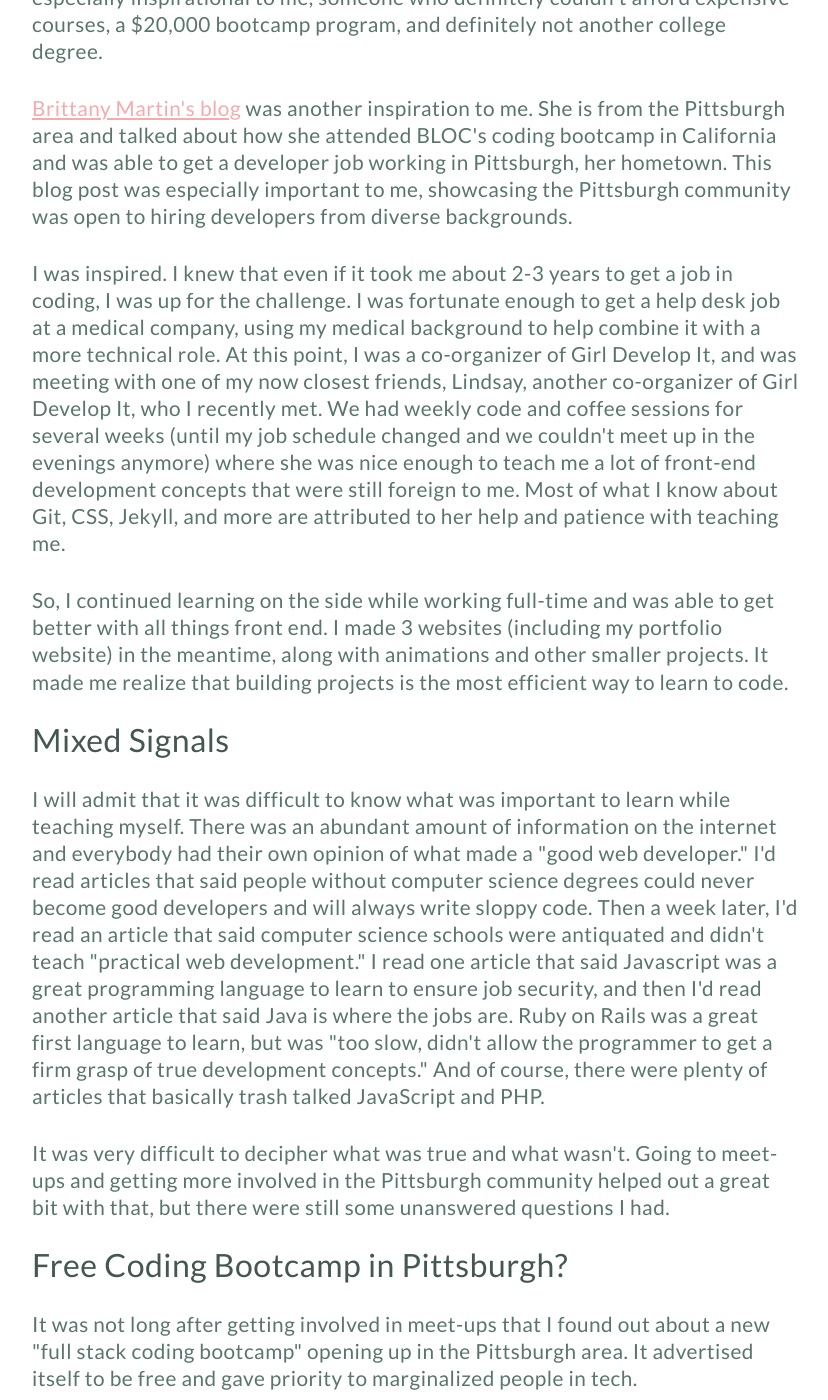
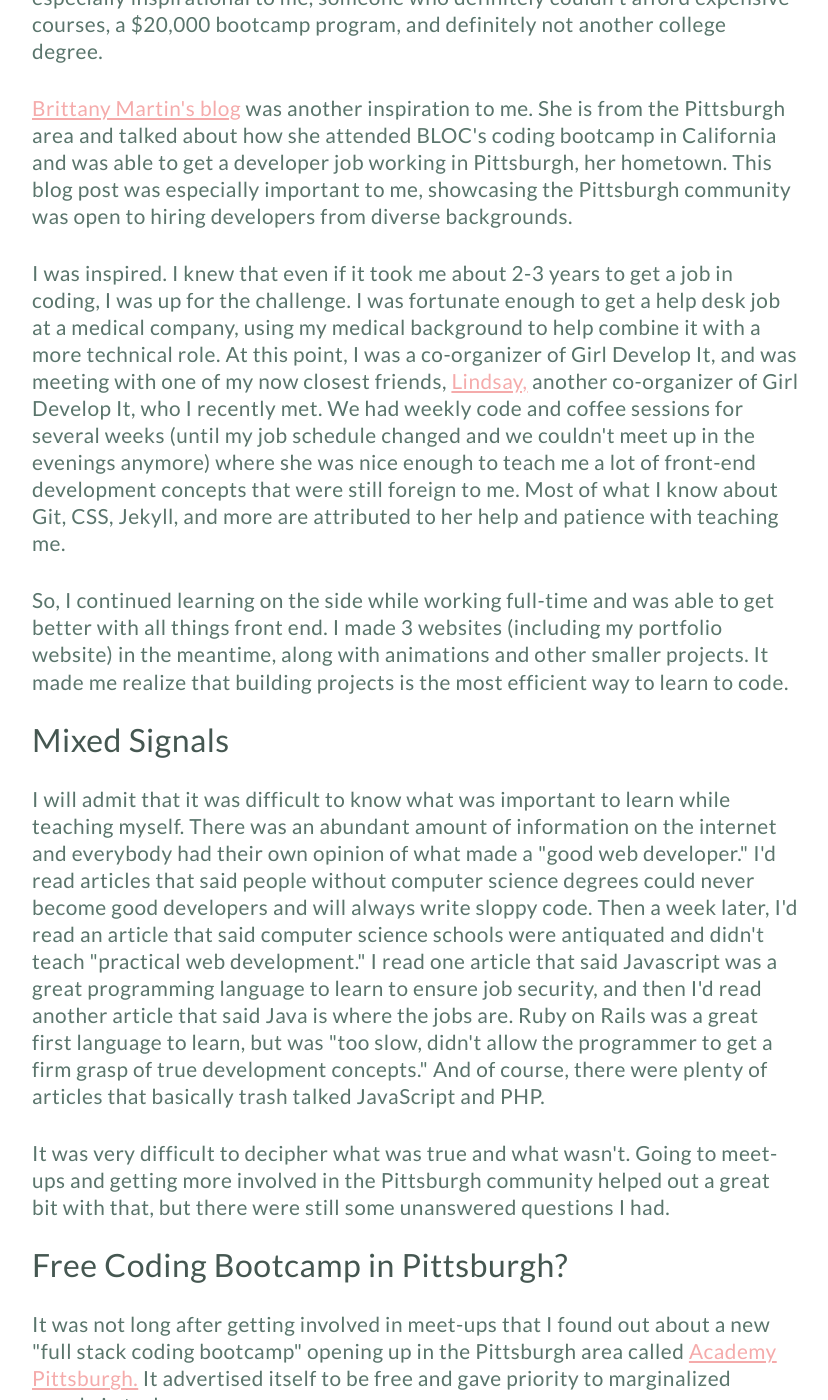
Before and after one commit to kalenenc/kalenenc.github.io, a Jekyll site: the page built from _posts/2017-02-27-hired.html, in a window 1280 px wide and 1400 px high, scrolled down 1383 px. Shown: the whole window, without its empty margins (224-1052 px from the left). Built offline with Jekyll 4.4.1, drawn with Linux system fonts in a browser that asks for light colours; nearby versions of some CDN libraries; some of the changed text lies outside the part shown.

Commit message:
added more links

```diff
--- a/_posts/2017-02-27-hired.html
+++ b/_posts/2017-02-27-hired.html
@@ -24,7 +24,7 @@
 	<p>One developer that stood out to me the most was <a href="https://medium.freecodecamp.com/how-i-landed-my-first-job-as-a-web-developer-f991fe728b95#.aazlwdn0n">Gwen Faraday.</a> Her story was especially inspiring to me because she was completely self-taught over the course of a few years by utilizing mainly free online coding resources. This was especially inspirational to me, someone who definitely couldn't afford expensive courses, a $20,000 bootcamp program, and definitely not another college degree.</p>
 	<p>
 	<a href="http://sfviapgh.com/">Brittany Martin's blog</a> was another inspiration to me. She is from the Pittsburgh area and talked about how she attended BLOC's coding bootcamp in California and was able to get a developer job working in Pittsburgh, her hometown. This blog post was especially important to me, showcasing the Pittsburgh community was open to hiring developers from diverse backgrounds.</p>
-	<p>I was inspired. I knew that even if it took me about 2-3 years to get a job in coding, I was up for the challenge. I was fortunate enough to get a help desk job at a medical company, using my medical background to help combine it with a more technical role. At this point, I was a co-organizer of Girl Develop It, and was meeting with one of my now closest friends, Lindsay, another co-organizer of Girl Develop It, who I recently met. We had weekly code and coffee sessions for several  weeks (until my job schedule changed and we couldn't meet up in the evenings anymore) where she was nice enough to teach me a lot of front-end development concepts that were still foreign to me. Most of what I know about Git, CSS, Jekyll, and more are attributed to her help and patience with teaching me.</p>
+	<p>I was inspired. I knew that even if it took me about 2-3 years to get a job in coding, I was up for the challenge. I was fortunate enough to get a help desk job at a medical company, using my medical background to help combine it with a more technical role. At this point, I was a co-organizer of Girl Develop It, and was meeting with one of my now closest friends, <a href="https://twitter.com/silverlindsay1">Lindsay,</a> another co-organizer of Girl Develop It, who I recently met. We had weekly code and coffee sessions for several  weeks (until my job schedule changed and we couldn't meet up in the evenings anymore) where she was nice enough to teach me a lot of front-end development concepts that were still foreign to me. Most of what I know about Git, CSS, Jekyll, and more are attributed to her help and patience with teaching me.</p>
 	<p>So, I continued learning on the side while working full-time and was able to get better with all things front end. I made 3 websites (including my portfolio website) in the meantime, along with animations and other smaller projects. It made me realize that building projects is the most efficient way to learn to code.</p>
 
 
@@ -42,7 +42,7 @@
 	<p>It was very difficult to decipher what was true and what wasn't. Going to meet-ups and getting more involved in the Pittsburgh community helped out a great bit with that, but there were still some unanswered questions I had.
 	</p>
 	<h3>Free Coding Bootcamp in Pittsburgh?</h3>
-	<p>It was not long after getting involved in meet-ups that I found out about a new "full stack coding bootcamp" opening up in the Pittsburgh area. It advertised itself to be free and gave priority to marginalized people in tech.
+	<p>It was not long after getting involved in meet-ups that I found out about a new "full stack coding bootcamp" opening up in the Pittsburgh area called <a href="http://academypgh.com/">Academy Pittsburgh.</a> It advertised itself to be free and gave priority to marginalized people in tech.
 </p>
 	<p>I was super intrigued, but also realized I just started working at my new help desk job. I didn't want to quit after only being there a month. At the time, the bootcamp program was completely new and no other session had started beforehand. I figured I'd work, teach myself programming, stay involved in the Pittsburgh tech community, and save up money while living with my parents. At the time, I wasn't completely sure what my ultimate plan was (whether I'd save up enough money to go to a bootcamp out of state, whether I'd continue to teach myself through free resources, whether I'd go to Academy Pittsburgh, etc.), but I knew I had to stay persistent and keep working at it. Coding was something I really enjoyed, and  I was in love with how supportive and open the majority of the people in the tech community were.
 </p>
```
